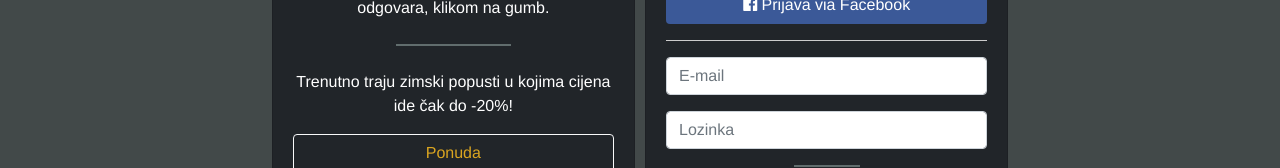
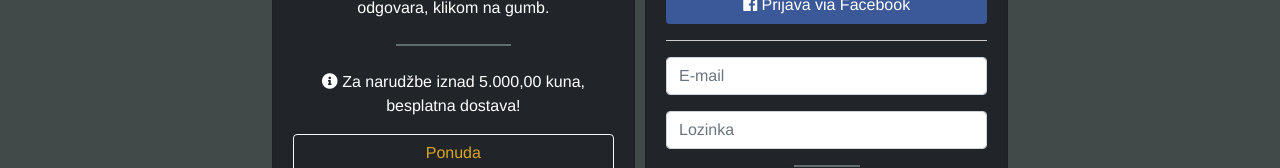
Before and after one commit to markocunj/Woody, a Vue app: page / in a window 1280 px wide. Shown: the part 506-674 px from the top of the page. Built offline with nearby package versions, Linux system fonts and the light colour scheme; no server answers; what v-switch-case would draw is missing.

Commit message:
Ispravljanje sitnih greski

```diff
--- a/src/store.js
+++ b/src/store.js
@@ -11,5 +11,4 @@ export default {
   narudzbe: [],
   currentUserIsAdmin: false,
   updateNarudzbi: [],
-  doc_id: "",
 };
--- a/src/views/Home.vue
+++ b/src/views/Home.vue
@@ -61,7 +61,8 @@
                 style="color: #616D6D; border: 1px solid; width: 35%"
               />
               <p>
-                Trenutno traju zimski popusti u kojima cijena ide čak do -20%!
+                <i class="fas fa-info-circle"></i> Za narudžbe iznad 5.000,00
+                kuna, besplatna dostava!
               </p>
               <router-link to="/ponuda">
                 <button type="button" class="btn btn-block btn-light">
@@ -307,7 +308,6 @@ export default {
           console.log(credential);
           // ...
         });
-      store.currentUserLoggedInWithGoogleOrFacebook = true;
     },
     facebookLogin() {
       var provider = new firebase.auth.FacebookAuthProvider();
@@ -333,7 +333,6 @@ export default {
 
           // ...
         });
-      store.currentUserLoggedInWithGoogleOrFacebook = true;
     },
 
     validate: function() {
--- a/src/views/Prijava.vue
+++ b/src/views/Prijava.vue
@@ -192,11 +192,7 @@ export default {
           store.currentUserLoggedInWithGoogleOrFacebook = true;
           /** @type {firebase.auth.OAuthCredential} */
           var credential = result.credential;
-
-          var user = result.user;
-          var accessToken = credential.accessToken;
-          console.log(user);
-          $router.push({ name: "Home" });
+          this.$router.push({ name: "Home" });
         })
         .catch((error) => {
           var errorCode = error.code;
```
